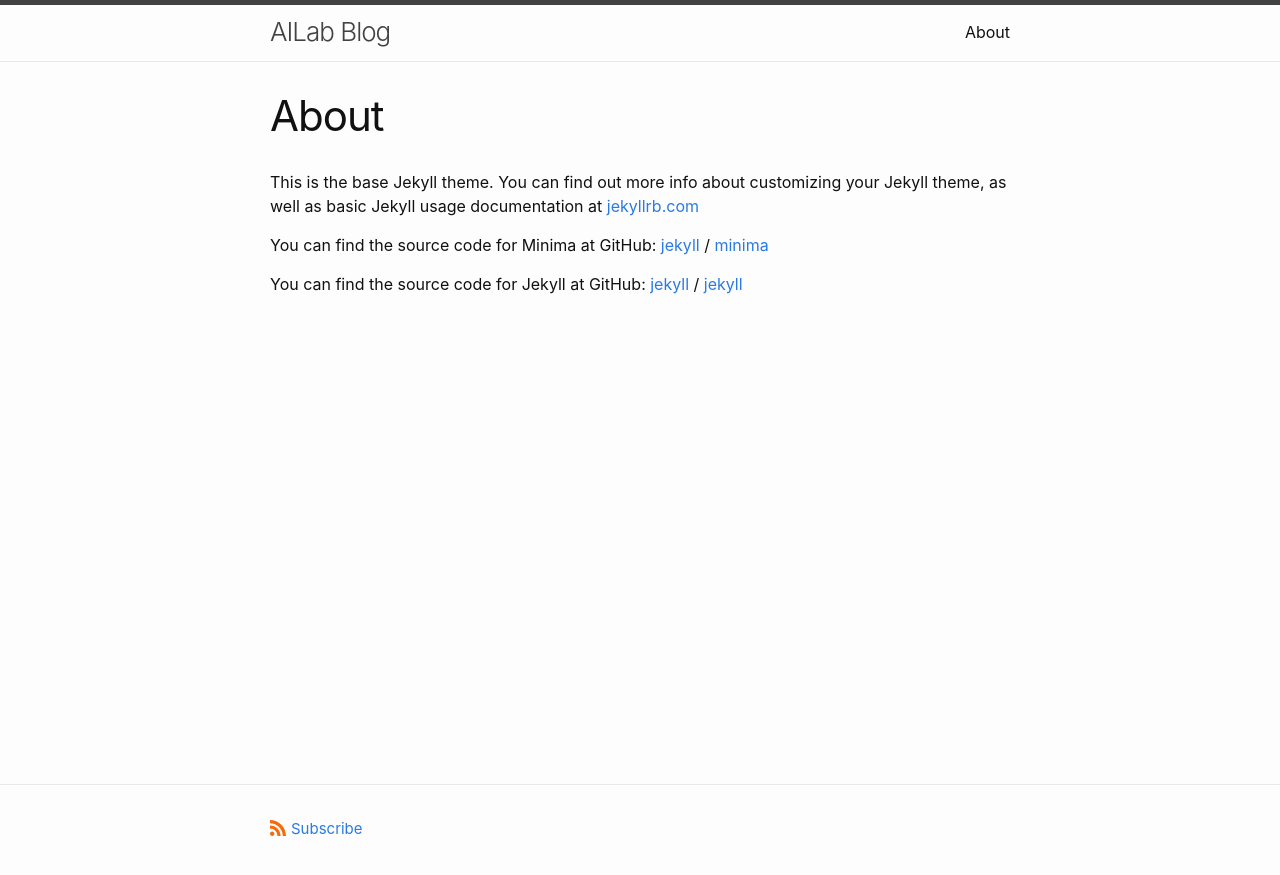
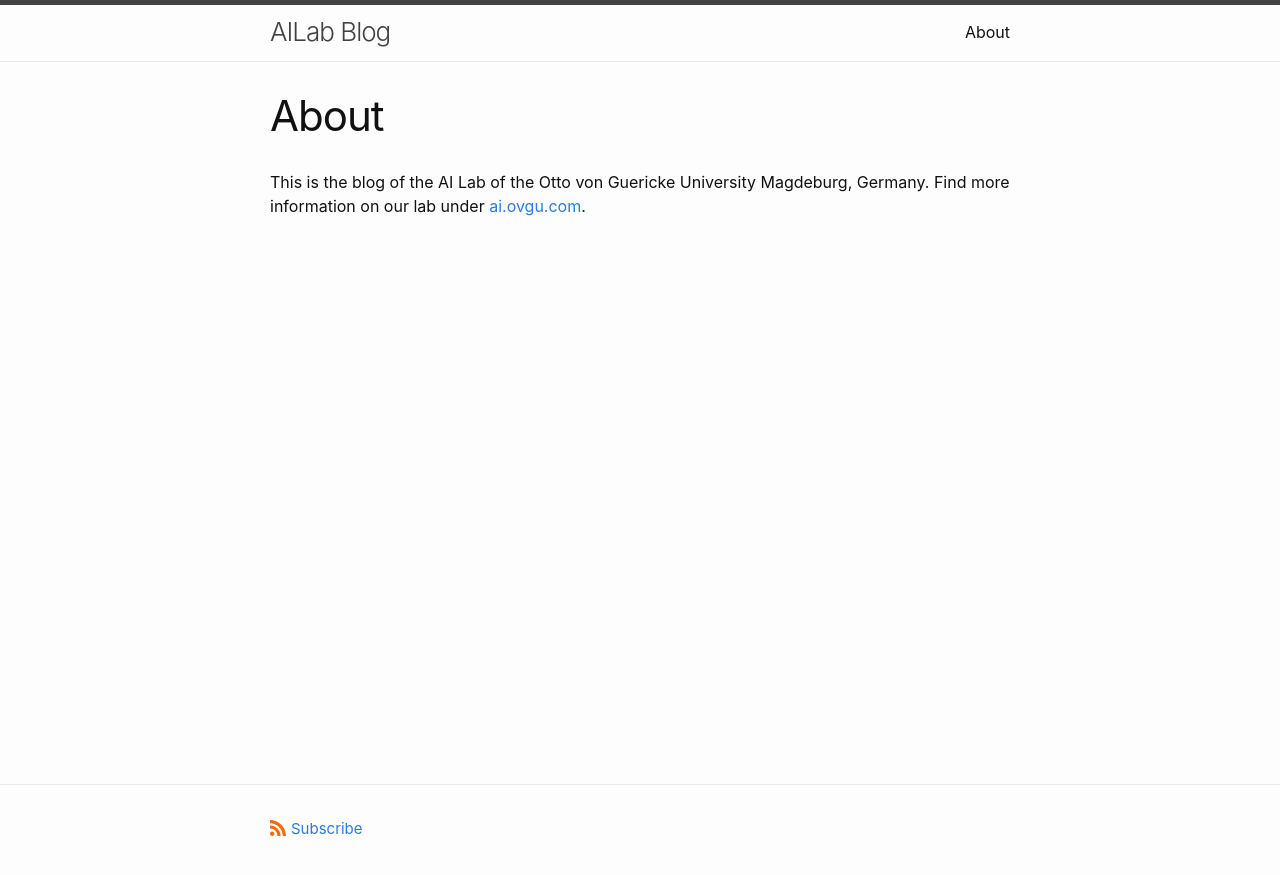
Before and after one commit to ovgu-ailab/blog, a Jekyll site: the page built from about.md, in a window 1280 px wide. Shown: the top 875 px of the page. Built offline with Jekyll 4.4.1, drawn with Linux system fonts in a browser that asks for light colours.

Commit message:
Update about tab

```diff
--- a/about.md
+++ b/about.md
@@ -4,15 +4,4 @@ title: About
 permalink: https://ai.ovgu.de/
 ---
 
-This is the base Jekyll theme. You can find out more info about customizing your Jekyll theme, as well as basic Jekyll usage documentation at [jekyllrb.com](https://jekyllrb.com/)
-
-You can find the source code for Minima at GitHub:
-[jekyll][jekyll-organization] /
-[minima](https://github.com/jekyll/minima)
-
-You can find the source code for Jekyll at GitHub:
-[jekyll][jekyll-organization] /
-[jekyll](https://github.com/jekyll/jekyll)
-
-
-[jekyll-organization]: https://github.com/jekyll
+This is the blog of the AI Lab of the Otto von Guericke University Magdeburg, Germany. Find more information on our lab under [ai.ovgu.com](https://ai.ovgu.de/).
```
